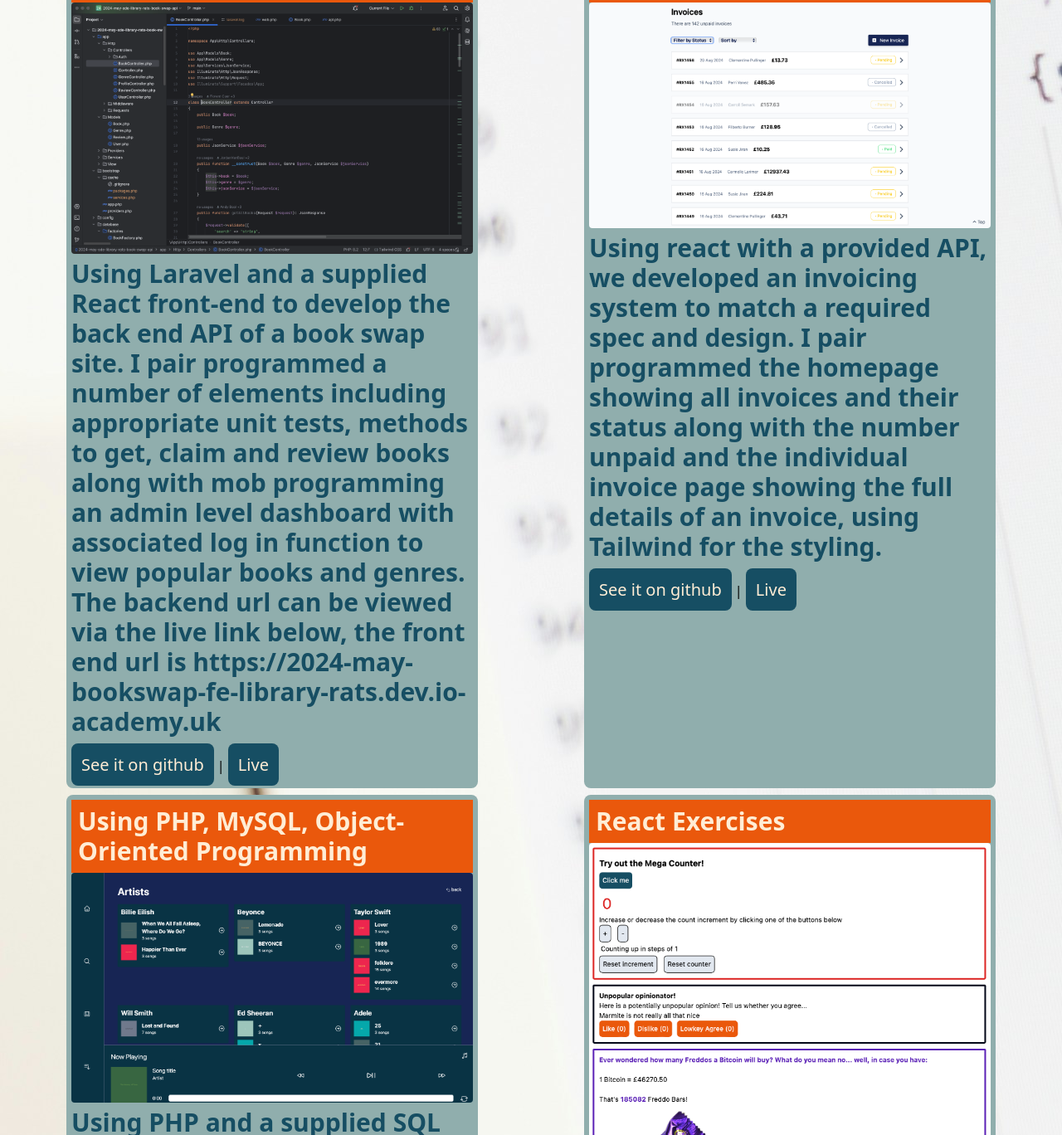
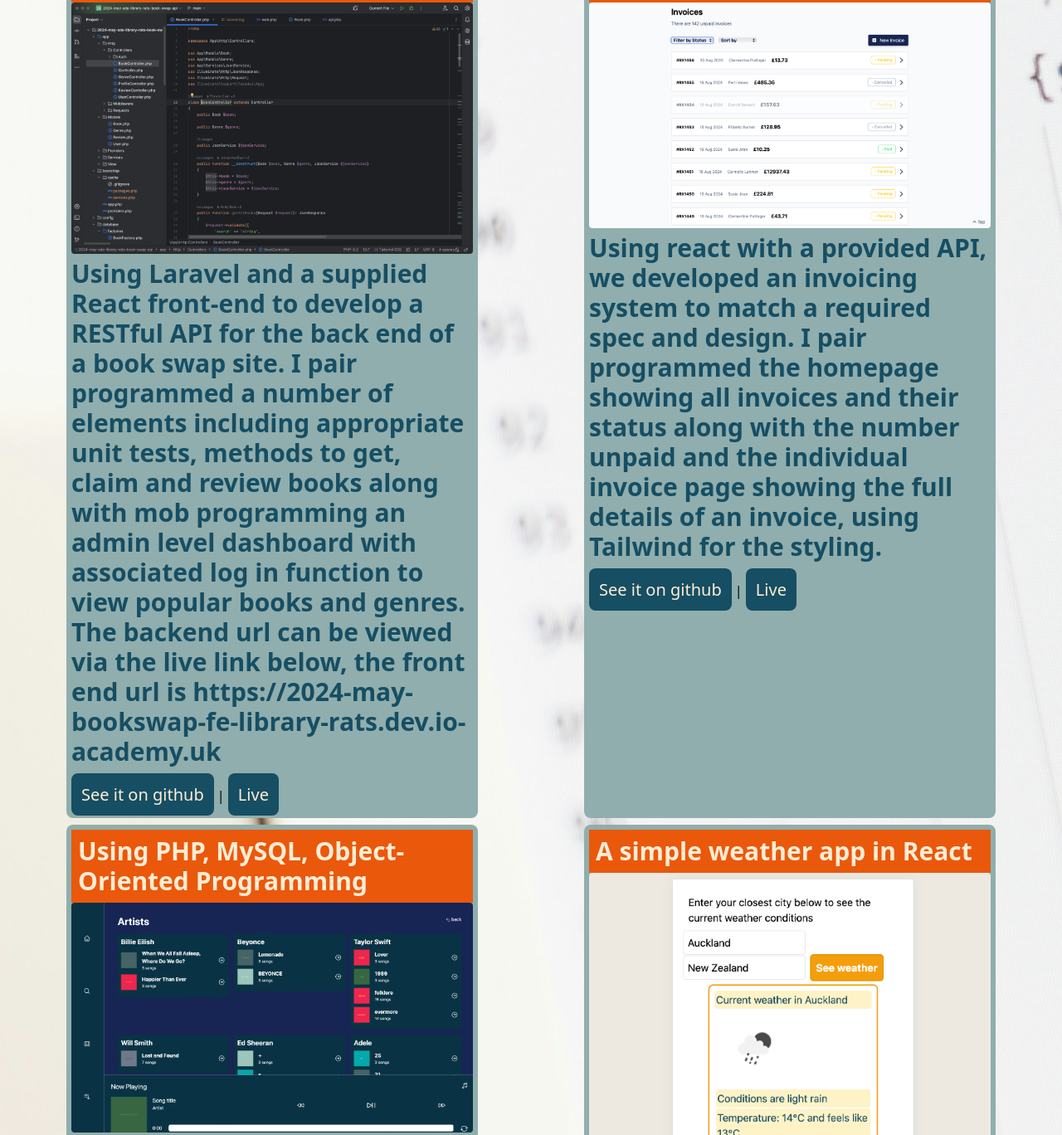
Before and after one commit to AndyB0o1/Portfolio, a plain HTML site: page index.html in a window 1280 px wide. Shown: the part 875-2243 px from the top of the page at 83% size. Drawn offline with nearby package versions, Linux system fonts and the light colour scheme.

Commit message:
added React weather app to portfolio

```diff
--- a/index.html
+++ b/index.html
@@ -53,7 +53,7 @@
                 projects I've worked on so far can be seen in my portfolio below.
             </p>
             <br>
-            <p>My previous career experience means I bring additional skills to roles such as stakeholder engagement, teamworking,
+            <p>My previous career experience means I bring additional skills to roles such as problem solving, stakeholder engagement, teamworking,
                 requirement gathering, project management, time management and strong communication skills. Having also been the 'customer'
                 for development projects means I bring an additional, and hopefully useful, perspective to software development roles.
             </p>
--- a/portfolio.json
+++ b/portfolio.json
@@ -3,9 +3,9 @@
     {
       "name": "Using Laravel to build the back end of a book swap site",
       "img": "laravel-book-swap.png",
-      "desc": "Using Laravel and a supplied React front-end to develop the back end API of a book swap site. I pair programmed a number of elements including appropriate unit tests, methods to get, claim and review books along with mob programming an admin level dashboard with associated log in function to view popular books and genres. The backend url can be viewed via the live link below, the front end url is https://2024-may-bookswap-fe-library-rats.dev.io-academy.uk",
+      "desc": "Using Laravel and a supplied React front-end to develop a RESTful API for the back end of a book swap site. I pair programmed a number of elements including appropriate unit tests, methods to get, claim and review books along with mob programming an admin level dashboard with associated log in function to view popular books and genres. The backend url can be viewed via the live link below, the front end url is https://2024-may-bookswap-fe-library-rats.dev.io-academy.uk",
       "url": "https://github.com/iO-Academy/2024-may-sde-library-rats-book-swap-api",
-      "live": "https://2024-may-bookswap-api-library-rats.dev.io-academy.uk/api/books"
+      "live": "https://2024-may-bookswap-api-library-rats.dev.io-academy.uk/"
     },
     {
       "name": "Using React to build an invoicing app",
@@ -22,6 +22,12 @@
       "live": "https://2024-may-sde-music-player-uwu-shruwu.dev.io-academy.uk/artists.php"
     },
     {
+      "name": "A simple weather app in React",
+      "img": "weather.png",
+      "desc": "A simple weather app in React. Using an openweathermap api, the user can search by city to see an overview of the local weather",
+      "url": "https://github.com/AndyB0o1/react-weather-app",
+      "live": "https://weather.2024-andyb.dev.io-academy.uk/"
+    },{
       "name": "React Exercises",
       "img": "Reactexercises.png",
       "desc": "React exercises - a mega counter, an opinion tracker and a Bitcoin to Freddo bars currency converter that pulls data from an api every 30 seconds",
```
Also changed, not shown: weather.png (added).
